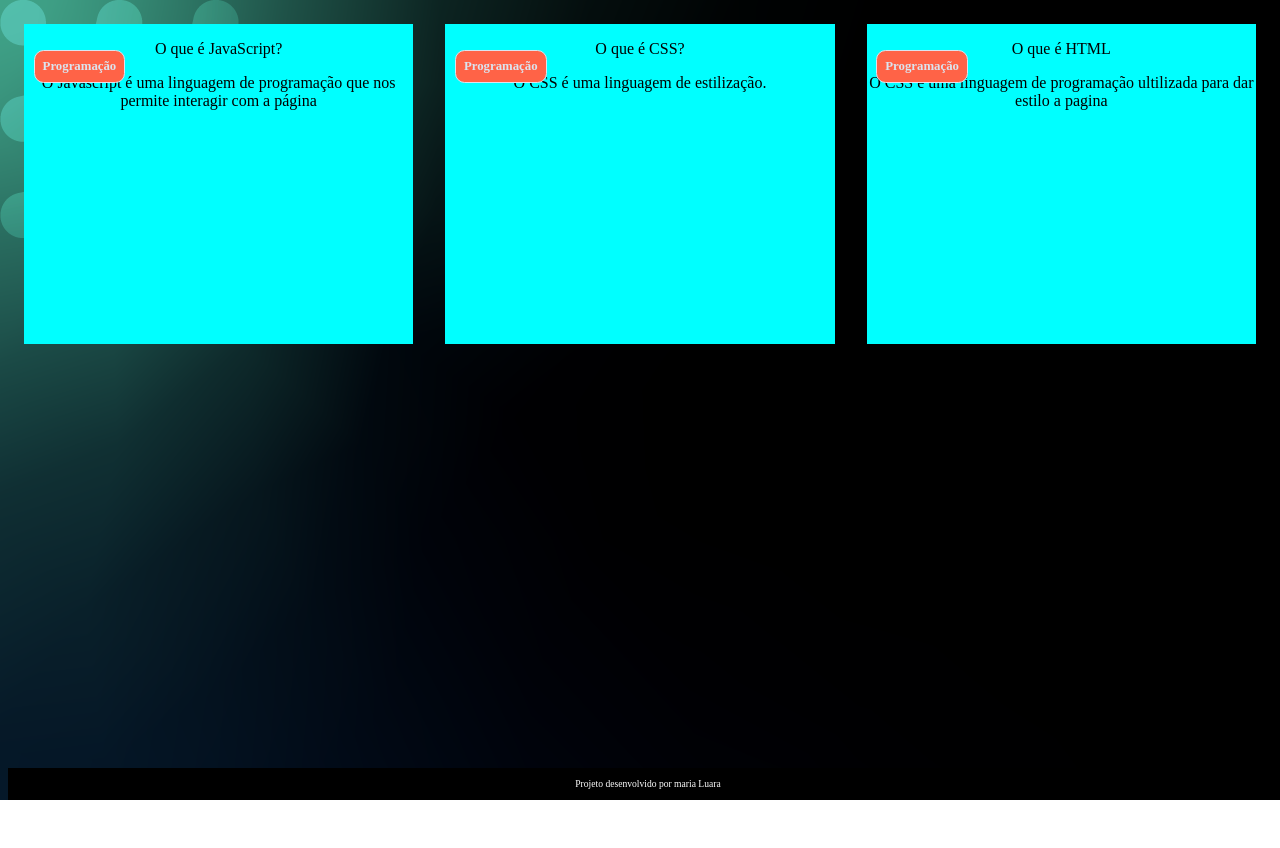
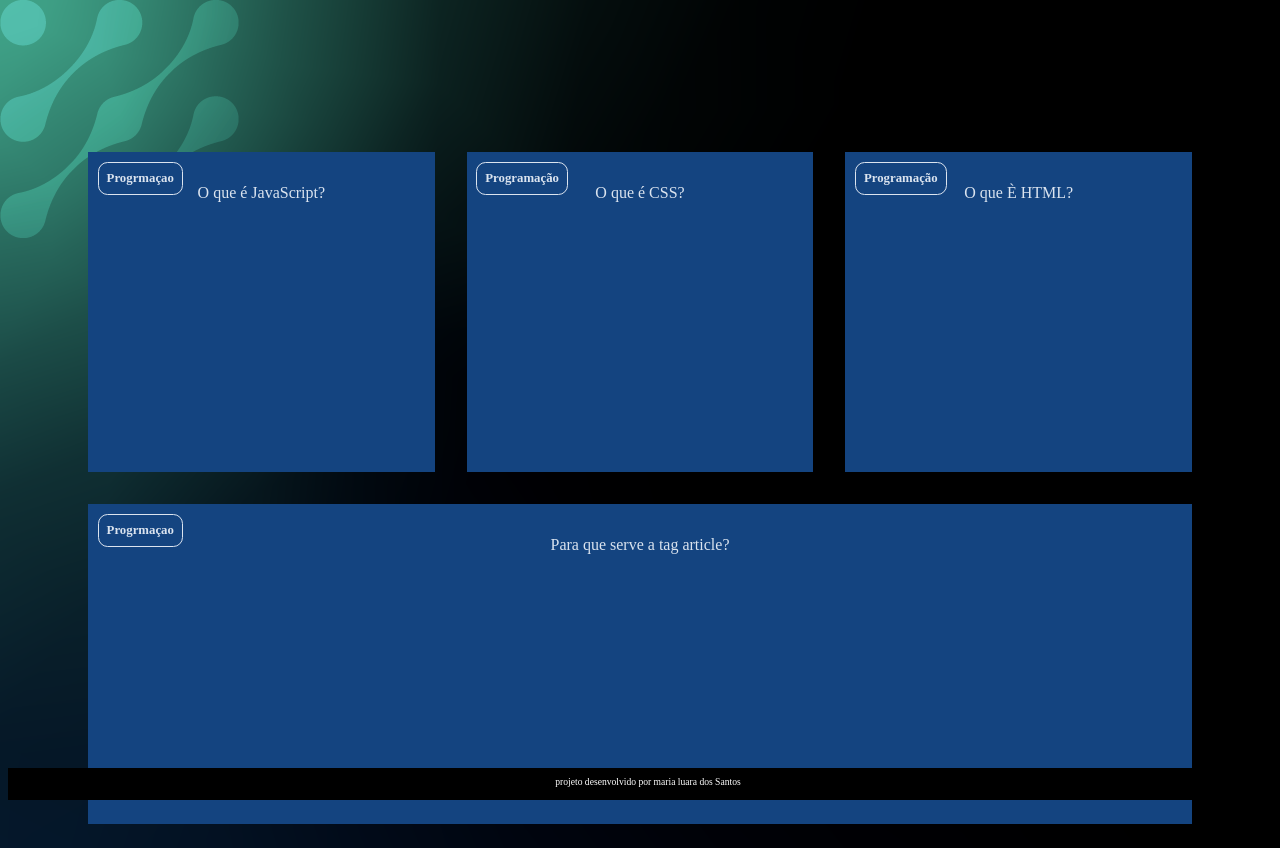
Before and after one commit to marialuara/Luara-Gabriela, a plain HTML site: page index.html in a window 1280 px wide. Before the commit the page ends 800 px from the top, so only its background shows below. Drawn offline with Linux system fonts and the light colour scheme; a web font is replaced by a local one.

Commit message:
criamos o js da aula 7

```diff
--- a/assets/style.css
+++ b/assets/style.css
@@ -5,47 +5,33 @@
 }
 
 body {
-    background: url(../bg-desktop.webp);
+    background: url(../bg-desktop.webp); */
     font-family: Bai Jamjuree;
+
 }
 
 #container {
-    display:flex ;
+    display: flex;
+    flex-wrap: wrap;
+    justify-content: space-between;
+    padding: 4rem;flex-wrap: wrap;
+     justify-content: space-between;
+     padding: 4rem;
 }
 
 .cartao {
     margin: 1rem 1rem;
-    background-color: aqua;
     height: 20rem;
-flex-grow: 1;
+    flex-grow: 1;
     flex-basis: calc(33% - 6rem);
 }
 
- .cartao__conteudo {
+    .cartao__conteudo {
     text-align: center;
     height: 100%;
-}
-
-.cartao__conteudo h3 {
-    background-color: tomato;
-    text-align: left;
-    padding: 0.5rem;
-    position: absolute;
-    margin: 0.6rem;
-    border-radius: 0.6rem;
-    font-size: 1vw;
-}
-
-
-
-
-footer {
-    background-color: black;
-    color: white;
-    bottom: 0;
-    position: fixed;
-    width: 100%;
-    height: 2rem;
+    background-color: var(--card-front-color);
+    transform-style: preserve-3d;
+    transition: transform 300ms ease-in-out;
 }
 
 .cartao__conteudo h3 {
@@ -57,10 +43,49 @@ footer {
     margin: 0.6rem;
     border-radius: 0.6rem;
     font-size: 1vw;
+    backface-visibility: hidden;
+}
+
+.cartao__conteudo__pergunta p{
+    color:var(--text-color);
+    font-weight: 500;
+}
+
+.cartao__conteudo__resposta p{
+    color: var(--card-back-color);
+    font-weight: 700;
+}
+
+.cartao:hover .cartao__conteudo {
+    transform: rotateY(180deg);
+}
+
+.cartao__conteudo__pergunta,
+.cartao__conteudo__resposta {
+    backface-visibility: hidden;
+}
+
+.cartao__conteudo__resposta {
+    transform: rotateY(180deg);
+}
+
+.cartao__conteudo p {
+    margin-top: 1rem;
+    padding: 2rem;
+    margin-top: 4rem;
+}
+
+footer {
+    background-color: black;
+    color: white;
+    bottom: 0;
+    position: fixed;
+    width: 100%;
+    height: 2rem;
 }
 
 footer p {
     text-align: center;
     font-size: 0.6rem;
-    margin-top: 0, 5rem;
+    margin-top: 0.5rem;
 }
--- a/index.html
+++ b/index.html
@@ -1,31 +1,43 @@
-<!DOCTYPE html>
+<!OCTYPE html>
     <html lang="pt-br">
 
     <head>
         <meta charset="UTF-8">
         <meta name="viewport" content="width=device-width, initial-scale=1.0">
-
         <link rel="preconnect" href="https://fonts.googleapis.com" />
         <link rel="preconnect" href="https://fonts.gstatic.com" crossorigin />
         <link
             href="https://fonts.googleapis.com/css2?family=Bai+Jamjuree:ital,wght@0,200;0,300;0,400;0,500;0,600;0,700;1,200;1,300;1,400;1,500;1,600;1,700&display=swap"
-        rel="stylesheet" </head>
-
-    <link rel="stylesheet" href="./assets/style.css">
+            rel="stylesheet" />
+        <link rel="stylesheet" href="assets/style.css">
+        <title>Ferramenta interativa de estudos - maria luara</title>
+    </head>
 
     <body>
         <main>
+            <section id="container">
+                <article class="cartao">
+                    <div class="cartao__conteudo">
+                        <h3> Progrmaçao</h3>
+                        <div class="cartao__conteudo__pergunta">
+                            <p> O que é JavaScript? </p>
+                        </div>
+                        <div class="cartao__conteudo__resposta">
+                            <p>O javaScript (jv) é uma linguagem de promação que nos permite interagir com a página.
+                            </p>
+                        </div>
+                    </div>
 
-        <section id="container">
+                </article>
 
                 <article class="cartao">
                     <div class="cartao__conteudo">
-                    <h3>Programação</h3>
+                        <h3> Programação </h3>
                         <div class="cartao__conteudo__pergunta">
-                        <p>O que é JavaScript?</p>
+                            <p>O que é CSS?</p>
                         </div>
                         <div class="cartao__conteudo__resposta">
-                        <p> O Javascript é uma linguagem de programação que nos permite interagir com a página </p>
+                            <p>O CSS é uma linguagem de estilização.</p>
                         </div>
                     </div>
                 </article>
@@ -34,33 +46,32 @@
                     <div class="cartao__conteudo">
                         <h3> Programação </h3>
                         <div class="cartao__conteudo__pergunta">
-                        </p> O que é CSS? </p>
+                            <p>O que È HTML?</p>
                         </div>
                         <div class="cartao__conteudo__resposta">
-                        <p> O CSS é uma linguagem de estilização. </p>
+                            <p> Uma linguagem que nos permite criar a estrutura do nosso site.</p>
                         </div>
                     </div>
                 </article>
 
                 <article class="cartao">
                     <div class="cartao__conteudo">
-                    <h3> Programação </h3>
+                        <h3> Progrmaçao</h3>
                         <div class="cartao__conteudo__pergunta">
-                        <p>O que é HTML</p>
+                            <p> Para que serve a tag article? </p>
                         </div>
                         <div class="cartao__conteudo__resposta">
-                        <p>O CSS é uma linguagem de programação ultilizada para dar estilo a pagina</p>
+                            <p>Para criar um conteudo ou elemento independente.No nosso caso estamos usando para cirar cartões.
+                            </p>
                         </div>
                     </div>
+
                 </article>
-
             </section>
         </main>
-
         <footer>
-        <p>Projeto desenvolvido por maria Luara</p>
+            <p>projeto desenvolvido por maria luara dos Santos</p>
         </footer>
-
     </body>
 
     </html>
```
Also changed, not shown: peguntas.js (added, +52 -0 lines), app.js (added). Lines whose indentation alone changed are shown as unchanged.
